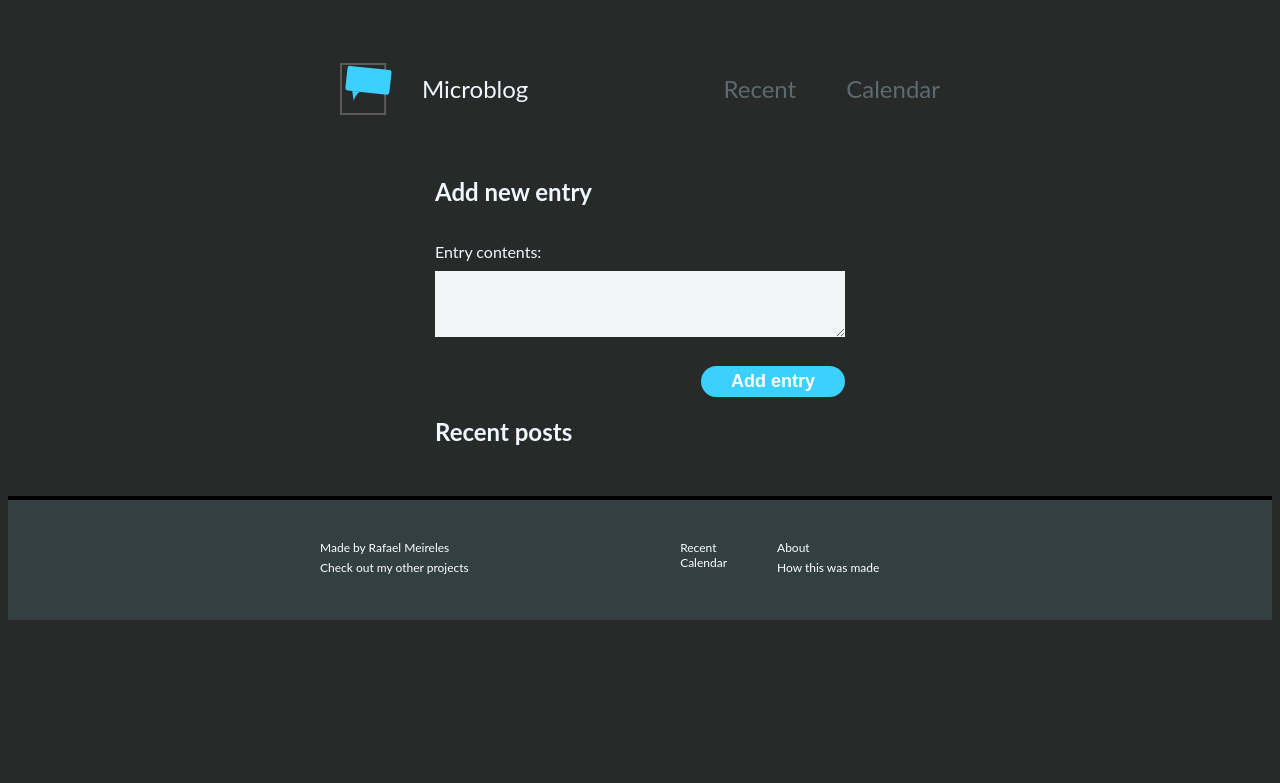
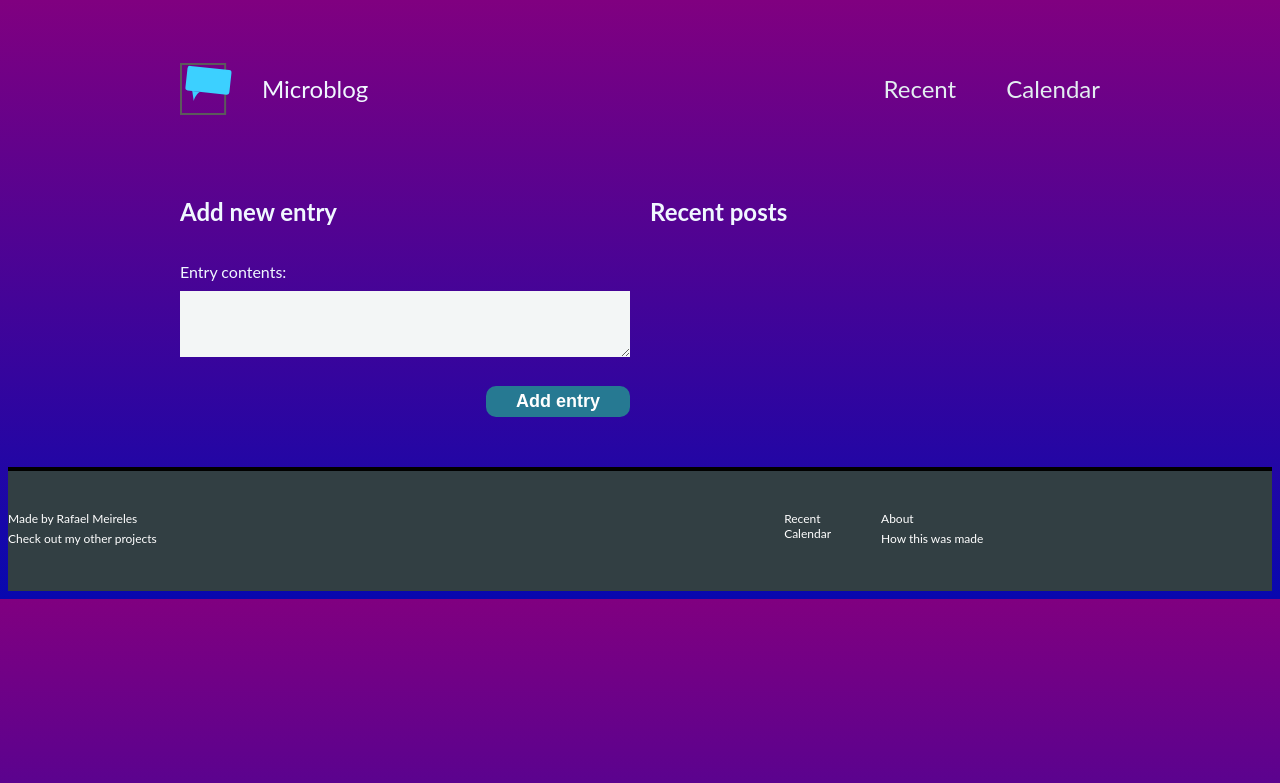
Before and after one commit to rafael-hsm/microblog_flask, a Flask app: page / in a window 1280 px wide. Shown: the top 783 px of the page. Run offline with Flask 3, Linux system fonts and the light colour scheme; data that the repository does not hold is empty.

Commit message:
update respositorio

```diff
--- a/static/css/style.css
+++ b/static/css/style.css
@@ -10,12 +10,12 @@ html {
 
 body {
     box-sizing: border-box;
-    background-color: rgb(40, 41, 41);
+    background: linear-gradient(to bottom, purple, rgb(8, 8, 175));
     color: aliceblue;
 }
 
 .navbar {
-    max-width: 640px;
+    max-width: 960px;
     margin: 50px auto;
     padding: 0 20px;
     display: flex;
@@ -38,7 +38,7 @@ body {
     flex-direction: row;
     padding: 0;
     list-style: none;
-    color: #5c6b70;
+    color: #e3eef1;
 }
 
 .navbar__navigation-item {
@@ -51,9 +51,19 @@ body {
 }
 
 .main {
-    max-width: 450px;
+    max-width: 960px;
     margin: 0 auto;
     padding: 0 20px;
+    display: flex;
+    justify-content: space-between;
+}
+
+#entry_section {
+    width: 450px;
+}
+
+#posts_section {
+    width: 450px;
 }
 
 .form {
@@ -81,12 +91,12 @@ body {
 }
 
 .form__submit {
-    background-color: #3cd0ff;
+    background-color: #267992;
     border: none;
     font-size: 18px;
     font-weight: bold;
     padding: 5px 30px;
-    border-radius: 20px;
+    border-radius: 10px;
     color: white;
     cursor: pointer;
 }
@@ -123,7 +133,7 @@ body {
 }
 
 .footer__content {
-    max-width: 640px;
+    max-width: 960;
     margin: 0 auto;
     display: flex;
     flex-direction: row;
--- a/templates/home.html
+++ b/templates/home.html
@@ -6,6 +6,8 @@
     <meta name="viewport" content="width=device-width, initial-scale=1.0">
     <title>Microblog</title>
     <link rel="stylesheet" href="{{ url_for('static', filename='css/style.css') }}">
+    <link rel="icon" href="{{ url_for('static', filename='microblog-logo.svg') }}" type="image/svg+xml">
+
 
 </head>
 <body>
@@ -19,7 +21,7 @@
     </ul>
    </header>
    <main class="main">
-    <section>
+    <section class="section-entry" id="entry_section">
         <h1>Add new entry</h1>
         <form class="form" method="POST">
             <p class="form__input">
@@ -29,7 +31,7 @@
             <button class="form__submit" type="submit">Add entry</button>
         </form>
     </section>
-    <section>
+    <section class="section-posts" id="posts_section">
         <h1>Recent posts</h1>
         {% for entry in entries %}
         <article class="entry">
```
Also changed, not shown: README.md, static/microblog.png (added), static/microblog_1.png (added), static/microblog_3.png (added), 1 other file.
